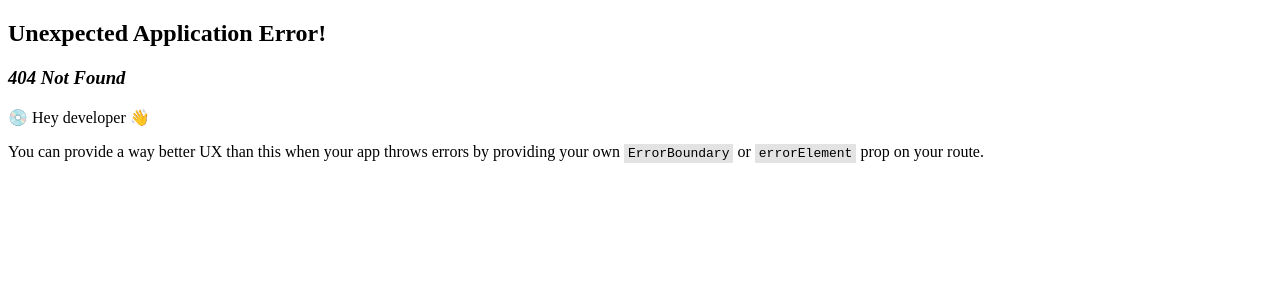
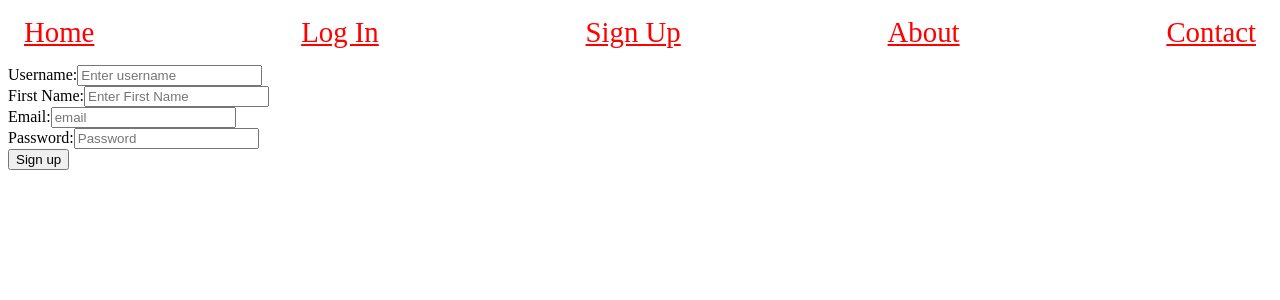
Before and after one commit to tscott-1/sppoorrt, a React (Vite) app: page /signup in a window 1280 px wide. Before the commit this address had no page. Shown: the top 300 px of the page. Built offline with nearby package versions, Linux system fonts and the light colour scheme.

Commit message:
adding signup page

```diff
--- /dev/null
+++ b/src/api/post-signup.js
@@ -0,0 +1,30 @@
+async function postSignup(username, firstname, email, password) {
+    const url = `${import.meta.env.VITE_API_URL}/users/`;
+    const response = await fetch(url, {
+      method: "POST", // We need to tell the server that we are sending JSON data so we set the Content-Type header to application/json
+      headers: {
+        "Content-Type": "application/json",
+      },
+      body: JSON.stringify({
+        "username": username,
+        "first_name": first_name,
+        "email": email,
+        "password": password,
+      }),
+    });
+
+    if (!response.ok) {
+      const fallbackError = `Error trying to sign up`;
+
+      const data = await response.json().catch(() => {
+        throw new Error(fallbackError);
+      });
+
+      const errorMessage = data?.detail ?? fallbackError;
+      throw new Error(errorMessage);
+    }
+
+    return await response.json();
+  }
+
+  export default postSignup;
--- a/src/components/NavBar.jsx
+++ b/src/components/NavBar.jsx
@@ -6,6 +6,7 @@
       <nav>
         <Link to="/">Home</Link>
         <Link to="/login">Log In</Link>
+        <Link to="/signup">Sign Up</Link>
         <Link to="/about">About</Link>
         <Link to="/contact">Contact</Link>
       </nav>
--- /dev/null
+++ b/src/components/SignupForm.jsx
@@ -0,0 +1,81 @@
+import { useState } from "react";
+import { useNavigate } from "react-router-dom";
+
+import postSignup from "../api/post-signup.js";
+
+function SignupForm() {
+    const navigate = useNavigate();
+
+    const [details, setDetails] = useState({
+          username: "",
+          first_name: "",
+          email: "",
+          password: "",
+    });
+
+    const handleChange = (event) => {
+          const { id, value } = event.target;
+          setDetails((prevDetails) => ({
+              ...prevDetails,
+              [id]: value,
+          }));
+    };
+
+    const handleSubmit = (event) => {
+            event.preventDefault();
+            if (details.username && details.password) {
+                postSignup(
+                    details.username,
+                    details.first_name,
+                    details.email,
+                    details.password
+                ).then((response) => {
+                    console.log(response);
+                    navigate("/login");
+            });
+            }
+    };
+
+    return (
+      <form>
+        <div>
+        <label htmlFor="username">Username:</label>
+            <input
+                  type="text"
+                  id="username"
+                  placeholder="Enter username"
+                  onChange={handleChange}
+            />
+        </div>
+        <div>
+          <label htmlFor="first_name">First Name:</label>
+          <input
+                  type="text"
+                  id="first_name"
+                  placeholder="Enter First Name"
+                  onChange={handleChange}
+            />
+        </div>
+        <div>
+          <label htmlFor="email">Email:</label>
+          <input
+                type="email"
+                id="email"
+                placeholder="email"
+                onChange={handleChange} />
+        </div>
+        <div>
+        <label htmlFor="password">Password:</label>
+            <input
+                 type="password"
+                 id="password"
+                 placeholder="Password"
+                 onChange={handleChange}
+            />
+        </div>
+        <button type="submit" onClick={handleSubmit}>Sign up</button>
+      </form>
+    );
+  }
+
+  export default SignupForm;
--- a/src/main.jsx
+++ b/src/main.jsx
@@ -9,6 +9,7 @@
 import ProjectPage from "./pages/ProjectPage.jsx";
 import ContactPage from "./pages/ContactPage.jsx";
 import LoginPage from "./pages/LoginPage.jsx";
+import SignupPage from "./pages/SignupPage.jsx";
 
 // Here we import our components
 import NavBar from "./components/NavBar.jsx";
@@ -24,6 +25,7 @@
       { path: "/", element: <HomePage /> },
       { path: "/about", element: <AboutPage /> },
       { path: "/login", element: <LoginPage /> },
+      { path: "/signup", element: <SignupPage /> },
       { path: "/project/:id", element: <ProjectPage /> },
       { path: "/contact", element: <ContactPage /> },
     ],
--- /dev/null
+++ b/src/pages/SignupPage.jsx
@@ -0,0 +1,7 @@
+import SignupForm from "../components/SignupForm";
+
+function SignupPage() {
+    return <SignupForm />;
+}
+
+export default SignupPage;
```
Also changed, not shown: src/pages/ContactPage.jsx (line endings or trailing spaces).
